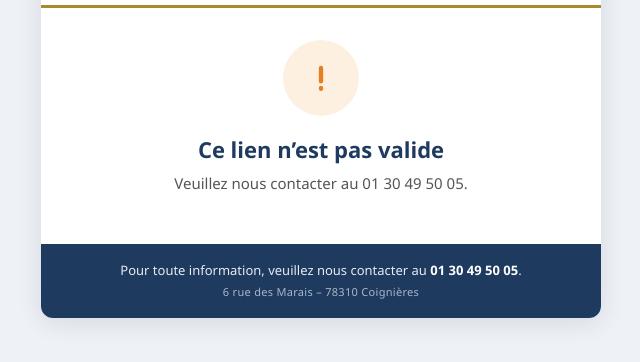
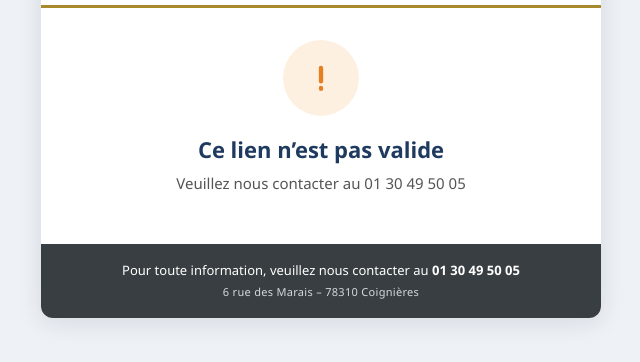
Before and after one commit to cabinet-aure/accord-tva, a plain HTML site: page index.html in a window 1280 px wide. Shown: the part 164-526 px from the top of the page, without its empty margins (319-959 px from the left). Drawn offline with Linux system fonts and the light colour scheme.

Commit message:
Add files via upload

```diff
--- a/index.html
+++ b/index.html
@@ -24,9 +24,9 @@
   table.recap td.l{color:#6b6b6b;}
   table.recap td.v{font-weight:600;color:#1e3a5f;text-align:right;}
   .info{font-size:13px;color:#6b6b6b;line-height:20px;margin:0;}
-  .pied{background:#1e3a5f;padding:16px 24px;text-align:center;font-size:13px;color:#e6ecf2;line-height:21px;}
+  .pied{background:#383e42;padding:16px 24px;text-align:center;font-size:13px;color:#ffffff;line-height:21px;}
   .pied a{color:#ffffff;text-decoration:none;white-space:nowrap;font-weight:600;}
-  .pied .adr{font-size:11px;color:#a9b8c9;letter-spacing:.3px;}
+  .pied .adr{font-size:11px;color:#d5d9dc;letter-spacing:.3px;}
   .roue{width:42px;height:42px;border:4px solid #e3e8ef;border-top-color:#1e3a5f;border-radius:50%;animation:tour 1s linear infinite;margin:14px auto 20px;}
   @keyframes tour{to{transform:rotate(360deg)}}
   .cache{display:none;}
@@ -62,18 +62,18 @@
     <div id="erreur" class="cache">
       <div class="rond orange"><svg width="40" height="40" viewBox="0 0 24 24"><path d="M12 6v8M12 18v.5" fill="none" stroke="#e67e22" stroke-width="2.6" stroke-linecap="round"/></svg></div>
       <h1>Un problème est survenu</h1>
-      <p class="sous">Veuillez nous contacter au 01 30 49 50 05.</p>
+      <p class="sous">Veuillez nous contacter au 01 30 49 50 05</p>
     </div>
 
     <div id="invalide" class="cache">
       <div class="rond orange"><svg width="40" height="40" viewBox="0 0 24 24"><path d="M12 6v8M12 18v.5" fill="none" stroke="#e67e22" stroke-width="2.6" stroke-linecap="round"/></svg></div>
       <h1>Ce lien n’est pas valide</h1>
-      <p class="sous">Veuillez nous contacter au 01 30 49 50 05.</p>
+      <p class="sous">Veuillez nous contacter au 01 30 49 50 05</p>
     </div>
 
   </div>
   <div class="pied">
-    Pour toute information, veuillez nous contacter au <a href="tel:+33130495005">01 30 49 50 05</a>.<br>
+    Pour toute information, veuillez nous contacter au <a href="tel:+33130495005">01 30 49 50 05</a><br>
     <span class="adr">6 rue des Marais – 78310 Coignières</span>
   </div>
 </div></div>
```
